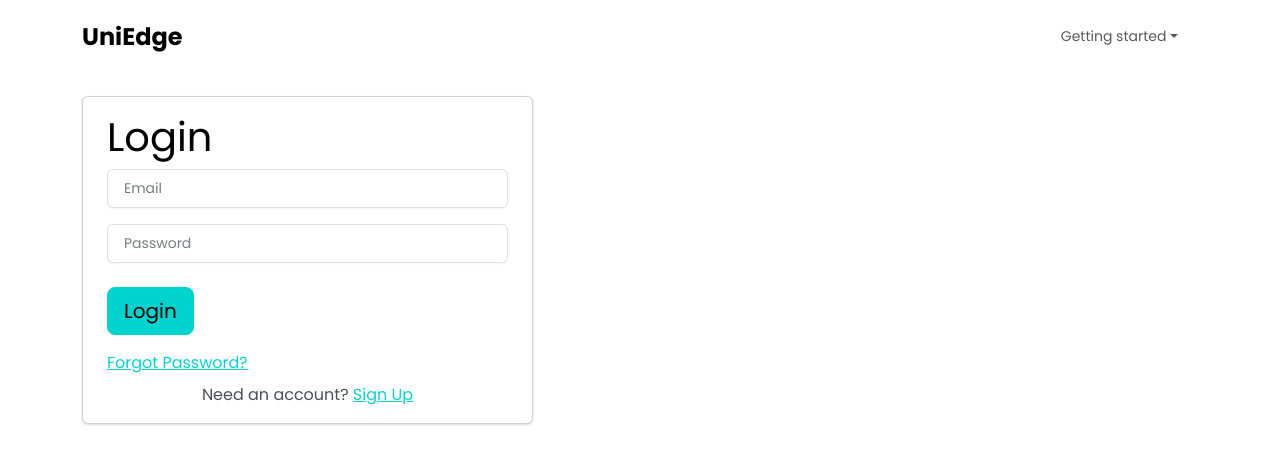
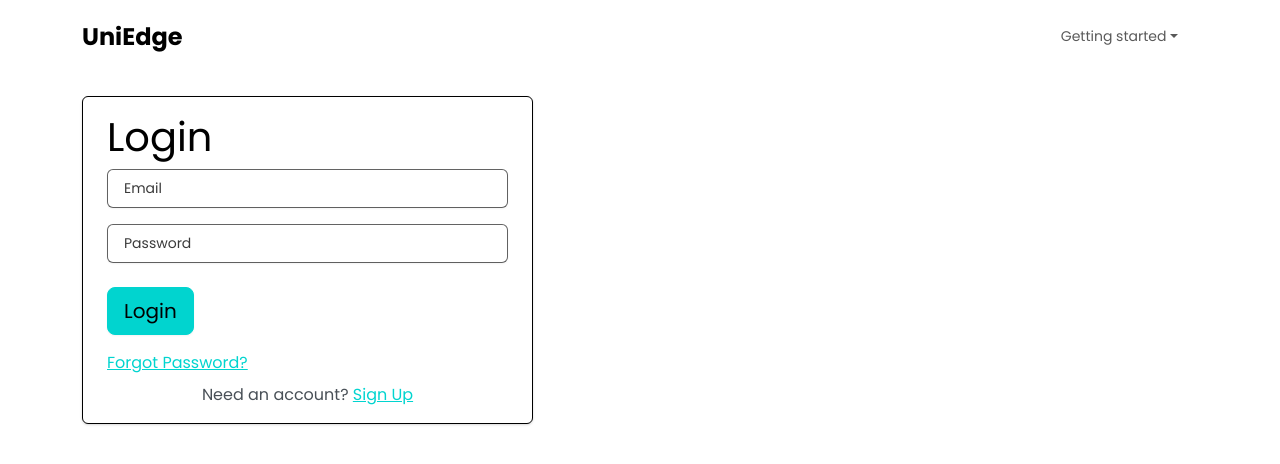
Before and after one commit to UniEdgeUCSD2024/UniEdge_UI, a React (Create React App) app: page /#/login in a window 1280 px wide. Shown: the top 464 px of the page. Built offline with nearby package versions, Linux system fonts and the light colour scheme; no server answers; the database is empty; sample sign-in values are in the browser's storage.

Commit message:
boder colors

```diff
--- a/src/assets/css/app.scss
+++ b/src/assets/css/app.scss
@@ -9,6 +9,8 @@ $theme-colors: (
   'dark': #212529,
 );
 $primary: rgb(1 212 207);
+$border-color: rgba(0, 0, 0, 0.606);
+$border-width: 1.5px;
 @import '~bootswatch/dist/zephyr/variables';
 @import '~bootstrap/scss/bootstrap';
 @import '~bootswatch/dist/zephyr/bootswatch';
@@ -83,3 +85,23 @@ body {
   font-size: 1.5rem;
   font-weight: 700;
 }
+
+.card {
+  border-color: black;
+}
+$placeholder-color: rgba(0, 0, 0, 0.773);
+.form-control::placeholder {
+  /* Chrome, Firefox, Opera, Safari 10.1+ */
+  color: $placeholder-color;
+  opacity: 1; /* Firefox */
+}
+
+.form-control:-ms-input-placeholder {
+  /* Internet Explorer 10-11 */
+  color: $placeholder-color;
+}
+
+.form-control::-ms-input-placeholder {
+  /* Microsoft Edge */
+  color: $placeholder-color;
+}
```
